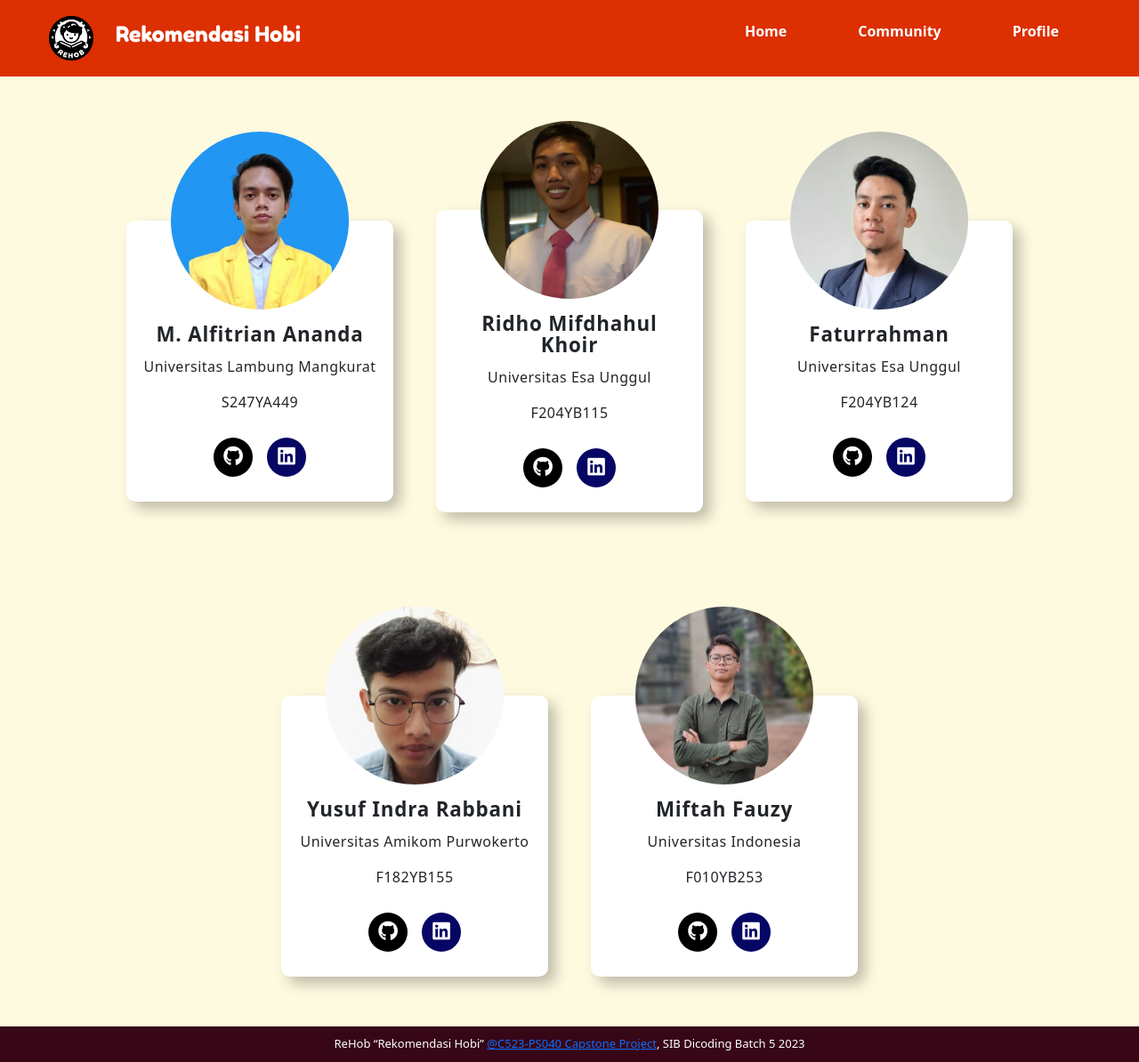
After one commit to MuhammadAlfitrianAnanda/ReHob, a PHP site: page /src/about.php in a window 1280 px wide. The commit adds this page. Shown: the whole page at 89% size. Run offline with PHP 8.4, Linux system fonts and the light colour scheme; the visitor is signed in with stand-in values (Sample User, id 1); data that the repository does not hold is empty.

Commit message:
update about

```diff
--- a/session/footer.php
+++ b/session/footer.php
@@ -1,3 +1,3 @@
 <footer>
-        <div>ReHob “Rekomendasi Hobi” @C523-PS040 Capstone Project, SIB Dicoding Batch 5 2023</div>
+        <div>ReHob “Rekomendasi Hobi” <a href="about.php">@C523-PS040 Capstone Project</a>, SIB Dicoding Batch 5 2023</div>
     </footer>
--- a/session/login.php
+++ b/session/login.php
@@ -18,7 +18,7 @@ if ($_SERVER["REQUEST_METHOD"] == "POST") {
         if (mysqli_num_rows($userQuery) > 0) {
             $userData = mysqli_fetch_array($userQuery);
            session_start();
-            $_SESSION['email'] = $userData['Email'];
+            $_SESSION['email'] = $email;
 
             echo '<script>alert("Login berhasil! Selamat datang di REHOB!"); window.location.href = "../src/home.php";</script>';
         } else {
--- /dev/null
+++ b/src/about.php
@@ -0,0 +1,120 @@
+<!DOCTYPE html>
+<html lang="en">
+<head>
+    <meta charset="UTF-8">
+    <meta name="viewport" content="width=device-width, initial-scale=1.0">
+    <link rel="icon" href="./asset/logo-fix 1.png">
+    <title>ReHob</title>
+    <link rel="stylesheet" type="text/css" href="style/general.css">
+    <link rel="stylesheet" type="text/css" href="style/about.css">
+    <link rel="stylesheet" type="text/css" href="style/responsive.css">
+    <link href='https://fonts.googleapis.com/css?family=Poppins' rel='stylesheet'>
+    <link href='https://fonts.googleapis.com/css?family=Fredoka One' rel='stylesheet'>
+    <link href="https://cdn.jsdelivr.net/npm/bootstrap@5.3.2/dist/css/bootstrap.min.css" rel="stylesheet" integrity="sha384-T3c6CoIi6uLrA9TneNEoa7RxnatzjcDSCmG1MXxSR1GAsXEV/Dwwykc2MPK8M2HN" crossorigin="anonymous">
+    <link rel="stylesheet" href="https://cdnjs.cloudflare.com/ajax/libs/font-awesome/5.15.1/css/all.min.css">
+</head>
+<body>
+
+<?php include "../session/header.php"?>
+
+    <main>
+        <!-- alfi -->
+        <div class="card-item">
+            <div class="card-image" >
+                <img  src="./asset/alfi.jpg" alt="profile image">
+            </div>
+            <p class="name">M. Alfitrian Ananda</p>
+            <p>Universitas Lambung Mangkurat</p>
+            <p>S247YA449</p>
+            <div class="socials">
+                <button class="github social-button" onclick="window.open('https:/github.com/MuhammadAlfitrianAnanda')">
+                    <i class="fab fa-github"></i>
+                </button>
+
+                <button class="linkedin social-button" onclick="window.open('https:/www.linkedin.com/in/muhammad-alfitrian-ananda-670a62223/')">
+                    <i class="fab fa-linkedin"></i>
+                </button>
+            </div>
+        </div>
+
+        <!-- ridho -->
+        <div class="card-item">
+            <div class="card-image" >
+                <img  src="./asset/ridho.jpg" alt="profile image">
+            </div>
+            <p class="name">Ridho Mifdhahul Khoir</p>
+            <p>Universitas Esa Unggul</p>
+            <p>F204YB115</p>
+            <div class="socials">
+                <button class="github social-button" onclick="window.open('https:/github.com/Siridhoy')">
+                    <i class="fab fa-github"></i>
+                </button>
+
+                <button class="linkedin social-button" onclick="window.open('https:/www.linkedin.com/in/ridho-mifdhahul-khoir-a24aa1183/')">
+                    <i class="fab fa-linkedin"></i>
+                </button>
+            </div>
+        </div>
+
+        <!-- fatur -->
+        <div class="card-item">
+            <div class="card-image" >
+                <img  src="./asset/fatur.jpg" alt="profile image">
+            </div>
+            <p class="name">Faturrahman</p>
+            <p>Universitas Esa Unggul</p>
+            <p>F204YB124</p>
+            <div class="socials">
+                <button class="github social-button" onclick="window.open('https:/github.com/Faturrahman232')">
+                    <i class="fab fa-github"></i>
+                </button>
+
+                <button class="linkedin social-button" onclick="window.open('https:/www.linkedin.com/in/fatur-rahman-914069252/', '_blank')">
+                    <i class="fab fa-linkedin"></i>
+                </button>
+            </div>
+        </div>
+
+        <!-- yusuf -->
+        <div class="card-item">
+            <div class="card-image" >
+                <img  src="./asset/yusuf.jpg" alt="profile image">
+            </div>
+            <p class="name">Yusuf Indra Rabbani</p>
+            <p>Universitas Amikom Purwokerto</p>
+            <p>F182YB155</p>
+            <div class="socials">
+                <button class="github social-button" onclick="window.open('https:/github.com/Yusuf0803')">
+                    <i class="fab fa-github"></i>
+                </button>
+
+                <button class="linkedin social-button" onclick="window.open('https:/www.linkedin.com/in/yusuf-indra-rabbani-33b2b8292/')">
+                    <i class="fab fa-linkedin"></i>
+                </button>
+            </div>
+        </div>
+
+        <!-- miftah -->
+        <div class="card-item">
+            <div class="card-image" >
+                <img  src="./asset/miftah.jpg" alt="profile image">
+            </div>
+            <p class="name">Miftah Fauzy </p>
+            <p>Universitas Indonesia</p>
+            <p>F010YB253</p>
+            <div class="socials">
+                <button class="github social-button" onclick="window.open('https:/github.com/Miftah130300')">
+                    <i class="fab fa-github"></i>
+                </button>
+
+                <button class="linkedin social-button" onclick="window.open('https:/www.linkedin.com/in/miftahfauzy')">
+                    <i class="fab fa-linkedin"></i>
+                </button>
+            </div>
+        </div>
+    </main>
+
+    <?php include "../session/footer.php"?>
+
+</body>
+</html>
--- a/src/home.php
+++ b/src/home.php
@@ -30,11 +30,11 @@
                     $id_hobi = $row['ID_Hobi'];
 
                     // Menampilkan card dengan data dari database
-                    echo ' <div class="card-hobby_item">';
+                    echo '<a href="detail.php?id='.$id_hobi.'"> <div class="card-hobby_item">';
                     echo '<img class="hobby-icon" src="../Asset/Icon/'. $icon .'" />';
-                    echo ' <h5 class="hobby-title"><bold><a href="detail.php?id='.$id_hobi.'">'. $title .'</a></bold></h5>';
+                    echo ' <h5 class="hobby-title"><bold>'. $title .'</bold></h5>';
                     echo ' <p class="hobby-rating"><strong>⭐️'. $rating.'</strong></p>';
-                    echo ' </div> ';
+                    echo ' </div> </a>';
                 }
             } else {
                 echo "No Hobbies found.";
--- /dev/null
+++ b/src/style/about.css
@@ -0,0 +1,108 @@
+/* * {
+    margin: 0;
+    padding: 0;
+    box-sizing: border-box;
+}
+
+body {
+    font-family: 'Poppins', sans-serif;
+    min-height: 100vh;
+    display: flex;
+    flex-direction: column;
+} */
+
+
+main {
+    background-color: #FEFAE0;
+    flex-grow: 1;
+    display: flex;
+    justify-content: center;
+    align-items: center;
+
+    flex-wrap: wrap;
+    /* margin-top: 80px; */
+}
+
+.card-item {
+    position: relative;
+    width: 300px;
+    background-color: #ffffff;
+    border-radius: 10px;
+    box-shadow: 8px 8px 15px 0px rgba(0, 0, 0, 0.25);
+    padding: 16px;
+    margin: 56px 24px;
+    margin-top: 150px;
+    display: flex;
+    flex-direction: column;
+    justify-content: center;
+    align-items: center;
+}
+
+.card-item:hover {
+    scale: 1.05;
+    animation-duration: 700ms;
+}
+
+.card-image {
+    width: 200px;
+    height: 200px;
+    border-radius: 50%;
+    overflow: hidden;
+    position: absolute;
+    top: 0;
+    left: 50%;
+    transform: translate(-50%, -50%);
+}
+
+.card-image img {
+    width: 100%;
+    transform: scale(1.2);
+}
+
+.name {
+    margin-top: 100px;
+    font-size: 1.4em;
+    font-weight: bold;
+    letter-spacing: 0.8px;
+    margin-bottom: 12px;
+}
+
+p {
+    line-height: 24px;
+    letter-spacing: 0.5px;
+    margin-bottom: 8px;
+    text-align: center;
+}
+
+.socials {
+    display: flex;
+    align-items: center;
+    justify-content: center;
+}
+
+.social-button {
+    margin: 12px 8px;
+    width: 44px;
+    height: 44px;
+    border: none;
+    border-radius: 50%;
+    cursor: pointer;
+    transition: opacity 0.4s;
+}
+
+.social-button:hover {
+    opacity: 0.8;
+}
+
+.social-button i {
+    color: #ffffff;
+    font-size: 1.4em;
+}
+
+.github {
+    background-color: black;
+}
+
+.linkedin {
+    background-color:rgb(6, 6, 100);
+}
--- a/src/style/home.css
+++ b/src/style/home.css
@@ -37,7 +37,7 @@ main {
     margin: 10px;
 }
 
-.card-hobby_item .hobby-title a {
+ a {
     text-decoration: none;
     color: black;
 }
```
Also changed, not shown: src/asset/alfi.jpg (added), src/asset/fatur.jpg (added), src/asset/miftah.jpg (added), src/asset/ridho.jpg (added), src/asset/yusuf.jpg (added), 1 other file.
